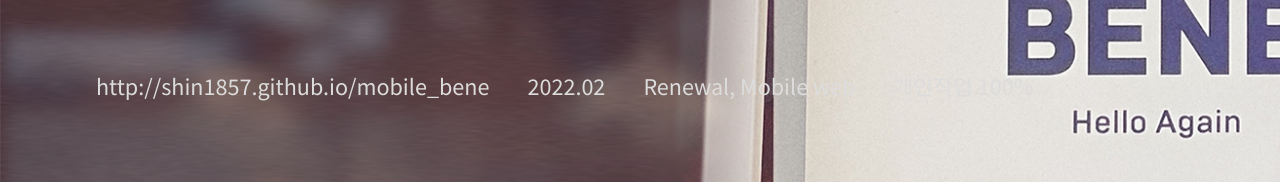
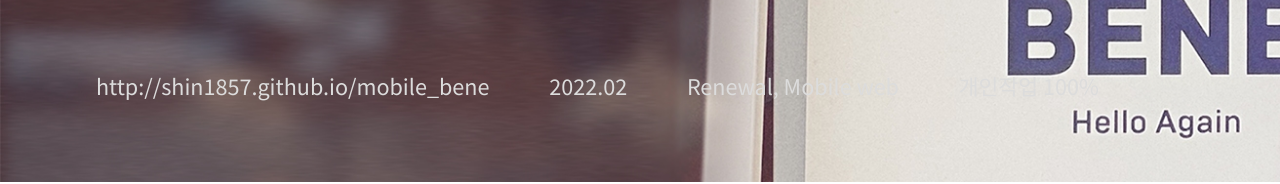
Before and after one commit to shin1857/CAFFEBENEMex, a plain HTML site: page index.html in a window 1280 px wide. Shown: the part 618-802 px from the top of the page. Drawn offline with Linux system fonts and the light colour scheme.

Commit message:
Update style.css

```diff
--- a/style.css
+++ b/style.css
@@ -55,7 +55,7 @@ header img {
     width: 85%;
 }
 #bg .bg_int span {
-    margin-right: 3%;
+    margin-right: 5%;
     color: gainsboro;
     font-size: 0.9rem;
 }
```
